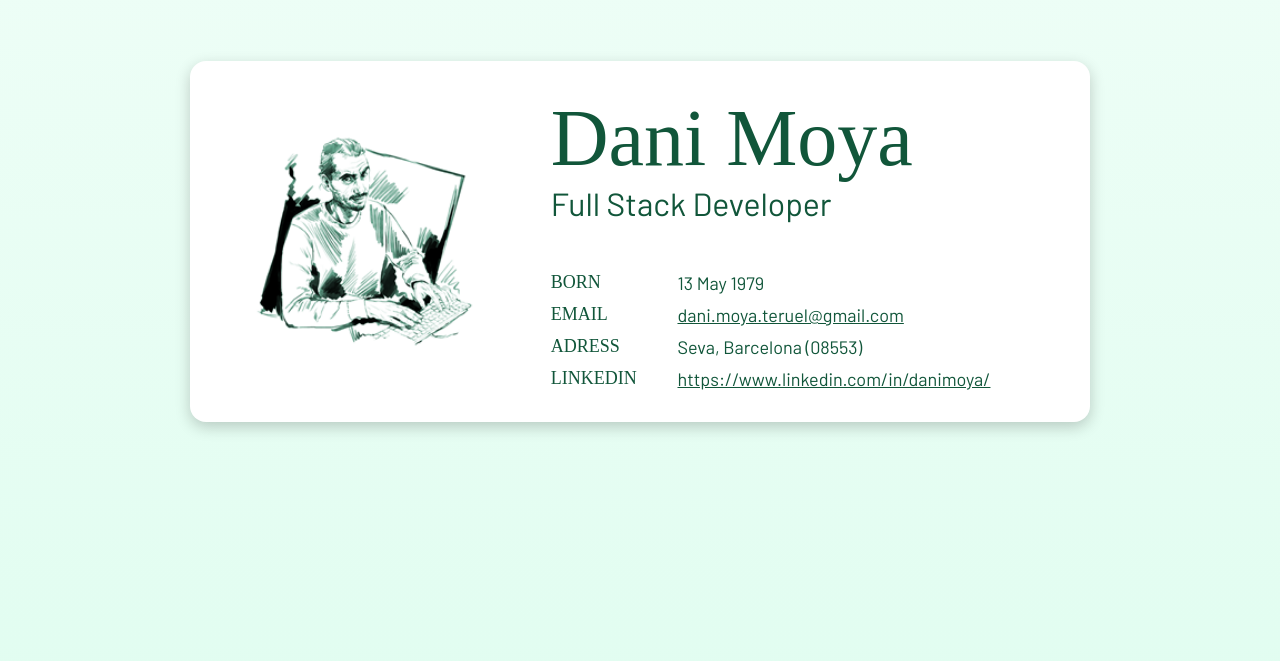
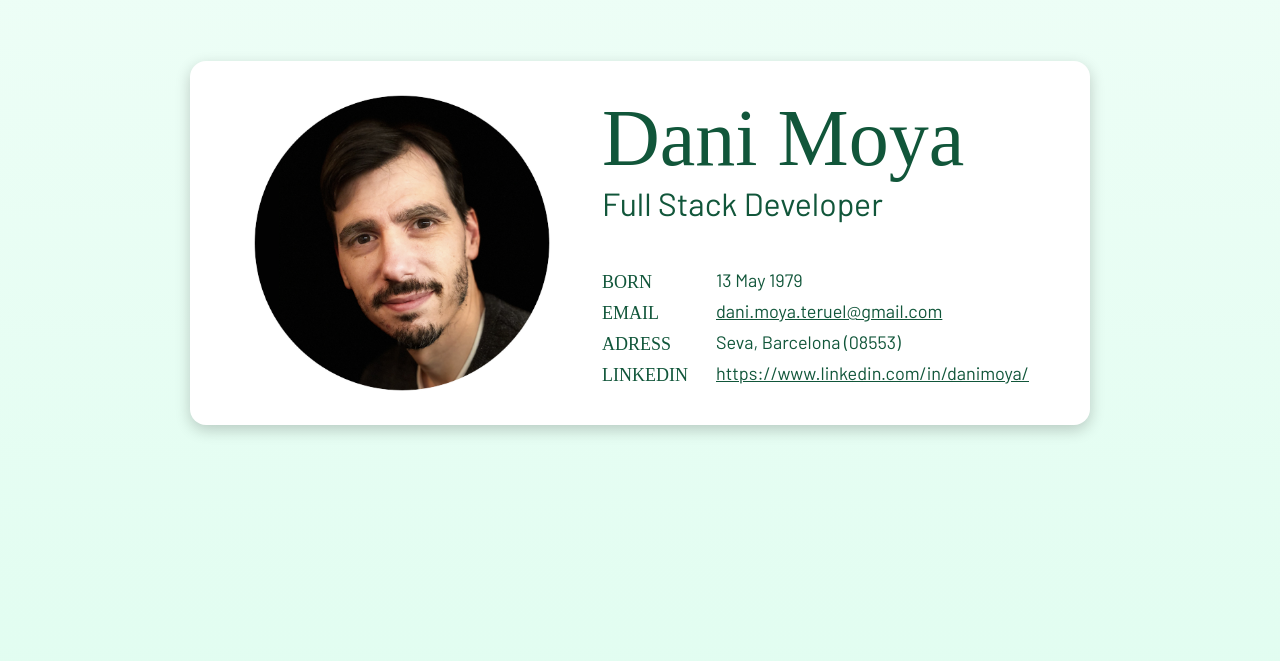
Before and after one commit to soymachine/portfolio, a website: page cv.html in a window 1280 px wide. Shown: the part 139-800 px from the top of the page. Drawn offline with nearby package versions, Linux system fonts and the light colour scheme; a web font is replaced by a local one.

Commit message:
nueva img en home

```diff
--- a/css/cv.css
+++ b/css/cv.css
@@ -160,6 +160,11 @@ a:hover {
     grid-area: picture;
     display: flex;
     flex-direction: column;
+    margin-left: 30px;
+}
+
+.intro-picture > img {
+    max-width: 300px;
 }
 
 .intro-data{
@@ -201,8 +206,9 @@ a:hover {
     font-family: var(--ff-serif);
 }
 
-contact-description{
+.contact-description{
     grid-area: description;
+    margin-top: -3px;
 }
 
 .claim {
--- a/cv.html
+++ b/cv.html
@@ -19,7 +19,7 @@
 <body class="home">
     <div class="intro">
         <div class="intro-picture">
-            <img src="assets/imgs/dani_2.png">
+            <img src="assets/imgs/dani.png">
         </div>
         <div class="intro-data">
             <div class="data-main">
```
